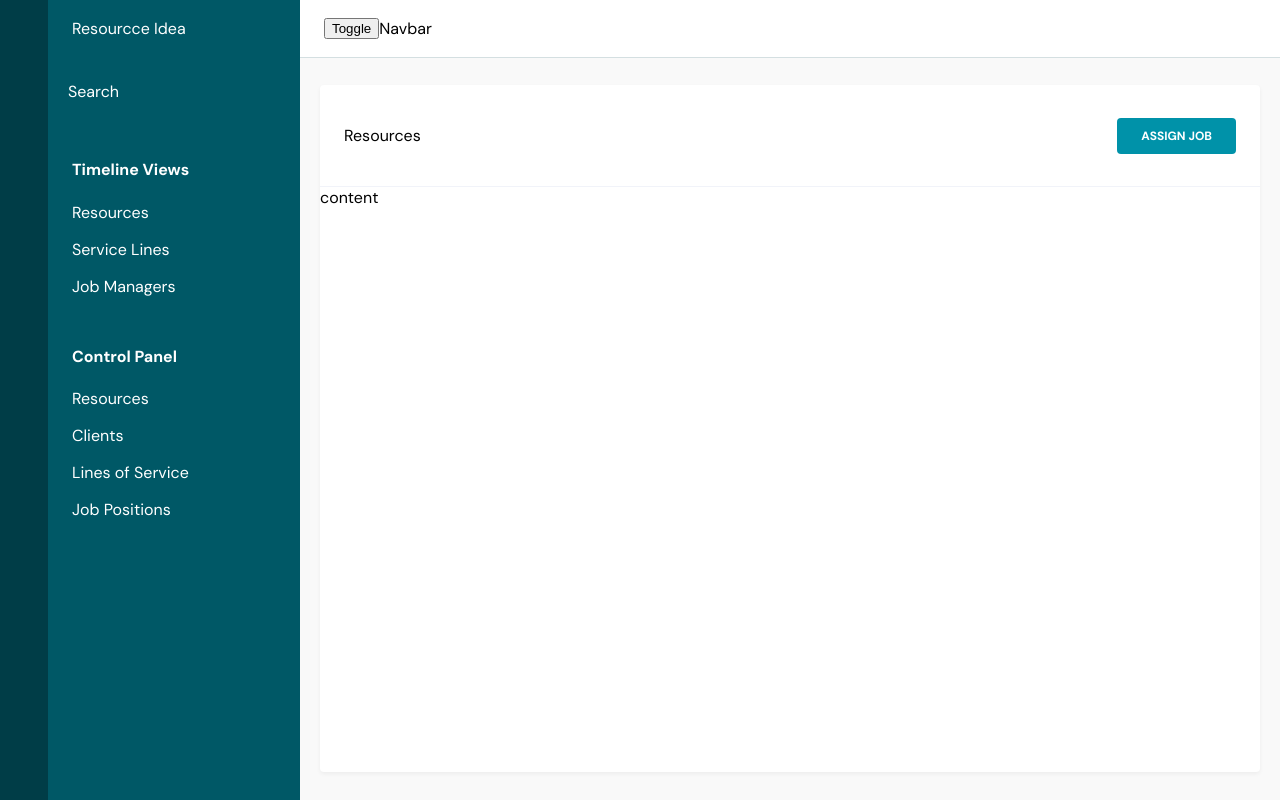
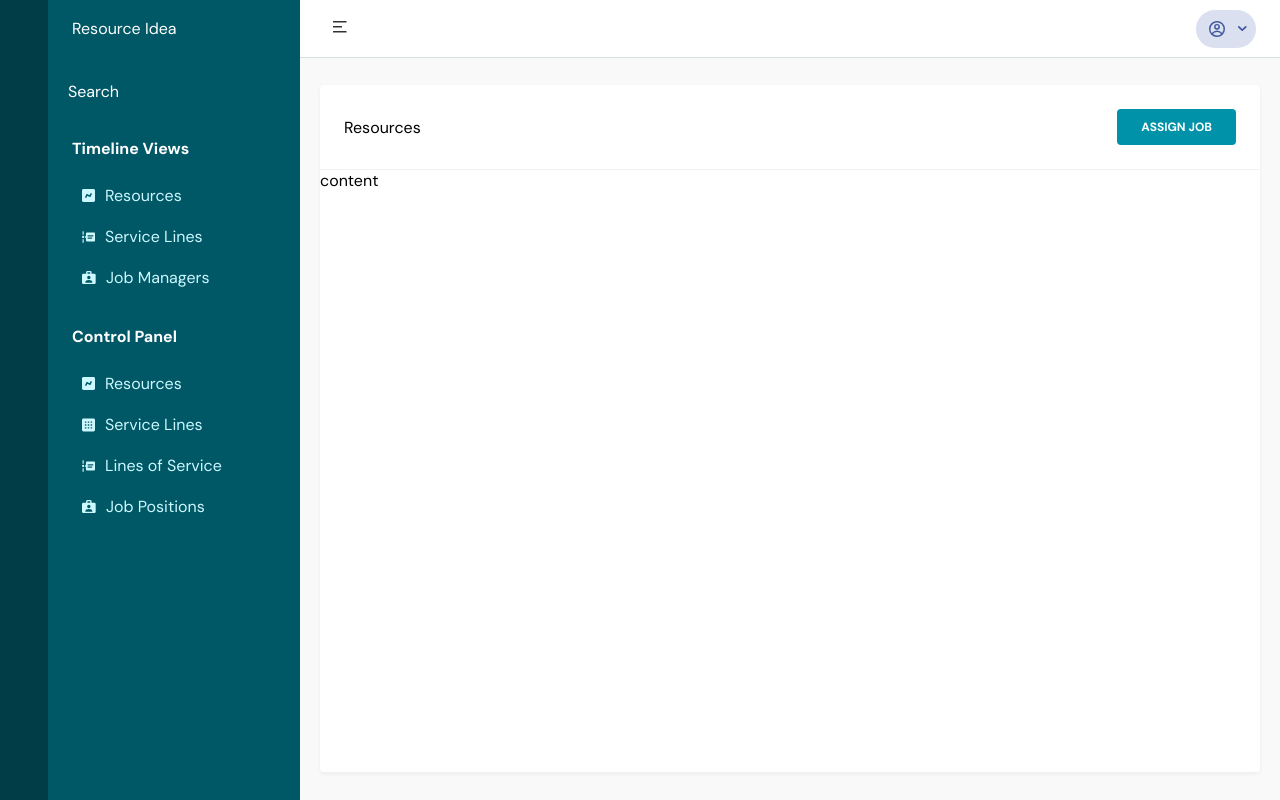
Before and after one commit to resourceidea/resourceideaui, a Next.js app: page / in a window 1280 px wide. Built offline with nearby package versions, Linux system fonts and the light colour scheme.

Commit message:
add icons

```diff
--- a/package.json
+++ b/package.json
@@ -20,6 +20,7 @@
     "@types/styled-system": "^5.1.11",
     "@typescript-eslint/eslint-plugin": "^4.21.0",
     "@typescript-eslint/parser": "^4.21.0",
+    "babel-plugin-styled-components": "^1.12.0",
     "eslint": "^7.23.0",
     "eslint-config-airbnb": "^18.2.1",
     "eslint-import-resolver-typescript": "^2.4.0",
--- /dev/null
+++ b/src/components/common/Button/IconButton.tsx
@@ -0,0 +1,35 @@
+import React, { FunctionComponent, ReactEventHandler } from 'react'
+import styled from "styled-components";
+
+const StyledButton = styled.button`
+  appearance: none;
+  outline: none;
+  margin: 0;
+  border: none;
+  cursor: pointer;
+  font-size: 0.75rem !important;
+  font-weight: 600;
+  padding: 4px !important;
+  font-family: "DM Sans", san-serif !important;
+  border-radius: 4px;
+  text-transform: uppercase;
+  background-color: transparent;
+  svg {
+    pointer-events: none;
+  }
+  `;
+
+interface IconButtonProps {
+  children: React.ReactChild;
+  title: string;
+  onClick?: ReactEventHandler;
+}
+
+const IconButton: FunctionComponent<IconButtonProps> = ({ children, onClick, title }) => {
+  return (
+    <StyledButton onClick={onClick} title={title}>
+      {children}
+    </StyledButton>
+  )
+}
+export default IconButton;
--- a/src/components/common/Navbar/index.tsx
+++ b/src/components/common/Navbar/index.tsx
@@ -1,5 +1,14 @@
 import React from "react";
 import styled from "styled-components";
+import useTheme from '@/lib/hooks/useTheme'
+import { MenuIcon, ProfileIcon, ChevronIcon } from '@/common/icons'
+import IconButton from '@/common/Button/IconButton'
+
+type NavProps = {
+  isOpen?: boolean;
+  setOpen: Function;
+};
+
 
 const Wrapper = styled.div`
   z-index: 2000;
@@ -11,21 +20,43 @@ const Wrapper = styled.div`
   align-items: center;
   padding-left: 24px;
   padding-right: 24px;
+  display:flex;
+  justify-content: space-between;
+`;
+const RightPane = styled.div``;
+
+const ProfileButton = styled.button`
+  cursor: pointer;
+  border: none;
+  outline: none;
+  background: ${(props) => props.theme.colors.navy[2]};
+  padding: 7px 9px;
+  border-radius: 200px;
+  width: 60px;
+  position: relative;
+  display: flex !important;
+  justify-content: space-between;
+  align-items: center;
+  &:hover {
+    filter: brightness(0.95)
+  }
 `;
 
-type NavProps = {
-  isOpen?: boolean;
-  setOpen?: Function;
-};
 const Navbar = ({ setOpen }: NavProps) => {
-  const toggleSidebar = (e) => {
+  const theme = useTheme()
+  const toggleSidebar = (e: React.SyntheticEvent) => {
     e.preventDefault();
-    setOpen((open) => !open);
+    setOpen((open: boolean) => !open);
   };
   return (
     <Wrapper>
-      <button onClick={toggleSidebar}>Toggle</button>
-      Navbar
+      <IconButton onClick={toggleSidebar} title="Menu button"><MenuIcon /></IconButton>
+      <RightPane>
+        <ProfileButton>
+          <ProfileIcon fill={theme.colors.navy[5]} />
+          <ChevronIcon width={9} height={6} fill={theme.colors.navy[5]} />
+        </ProfileButton>
+      </RightPane>
     </Wrapper>
   );
 };
--- a/src/components/common/Text/index.tsx
+++ b/src/components/common/Text/index.tsx
@@ -1,13 +1,14 @@
 import React from "react";
 import styled from "styled-components";
-import { variant } from "styled-system";
+import { variant as systemVariant } from "styled-system";
 
-const StyledText = styled("p")(
+const StyledText = styled('p')(
   {
-    fontFamily: "DM Sans, , sans-serif",
+    fontFamily: "DM Sans, sans-serif",
+    margin: 0,
     color: "neutral.black1",
   },
-  variant({
+  systemVariant({
     variants: {
       h1: {
         fontWeight: "800",
@@ -53,8 +54,6 @@ const StyledText = styled("p")(
     },
   })
 );
-
-function Text(props) {
 let tags = {
   h1: "h1",
   h2: "h2",
@@ -67,8 +66,29 @@ function Text(props) {
   caption: "p",
   button: "p",
 };
-  let tag = tags[props.variant] || "p";
-  return <StyledText as={tag} {...props} />;
+
+interface TagTypes {
+  h1: "h1"
+  h2: "h2"
+  h3: "h3"
+  h4: "h4"
+  h5: "h5"
+  h6: "h6"
+  body1: "p"
+  body2: "p"
+  caption: "p"
+  button: "p"
+};
+interface TextProps {
+  variant?: keyof TagTypes;
+  className?: string;
+  children: React.ReactChild;
+}
+function Text(props: TextProps): React.ReactElement {
+  let { variant = 'body1', children, ...rest } = props
+  let tag = tags[variant] as keyof JSX.IntrinsicElements
+
+  return <StyledText as={tag} {...rest}>{children}</StyledText>;
 }
 
 export default Text;
--- a/src/components/common/icons/index.tsx
+++ b/src/components/common/icons/index.tsx
@@ -5,27 +5,84 @@ type IconProps = {
   height?: number;
   fill?: string;
   size?: number;
+  children?: React.ReactChildren | React.ReactChild
 };
 
-export const ResourceIcon = ({ size, width, height, fill }: IconProps) => (
+const SVGShell = ({ size, width, height, children }: IconProps) => (
   <svg
-    width={size ?? width ?? "13"}
-    height={size ?? height ?? "13"}
-    viewBox={`0 0 ${size ?? width ?? "13"} ${size ?? height ?? "13"}`}
+    width={size ?? width ?? 24}
+    height={size ?? height ?? 24}
+    viewBox={`0 0 ${size ?? width ?? 24} ${size ?? height ?? 24}`}
     fill="none"
     xmlns="http://www.w3.org/2000/svg"
   >
+    {children}
+  </svg>
+)
+
+export const ResourceIcon = (props: IconProps) => (
+  <SVGShell {...props}>
     <path
-      d={`M11.5556 13C12.3522 13 13 12.3522 13 11.5556V1.44444C13 0.647833 12.3522 0
-          11.5556 0H1.44444C0.647833 0 0 0.647833 0 1.44444V11.5556C0 12.3522 0.647833
-          13 1.44444 13H11.5556ZM4.73272 4.80856L7.62161 6.253L8.74322 4.0105L10.0353
-          4.65689L8.268 8.19217L5.37911 6.74772L4.2575 8.99022L2.96544 8.34383L4.73272
-          4.80856Z`}
-      fill={fill ?? "white"}
+      d="M11.556 13c.796 0 1.444-.648 1.444-1.444V1.444C13 .648 12.352 0 11.556 0H1.444C.648 0 0 .648 0 1.444v10.112C0 12.352.648 13 1.444 13h10.112zM4.733 4.809l2.889 1.444 1.121-2.242 1.292.646-1.767 3.535-2.889-1.444L4.258 8.99l-1.293-.646 1.768-3.535z"
+      fill={props.fill ?? '#333'}
     />
-  </svg>
+  </SVGShell>
 );
 
-export default {
-  ResourceIcon,
-};
+export const MenuIcon = (props: IconProps) => (
+  <SVGShell {...props}>
+    <path
+      d="M5 6h13.5v1.44H5V6zm0 5.04h9v1.44H5v-1.44zm0 5.04h13.5v1.44H5v-1.44z"
+      fill={props.fill ?? '#333'}
+    />
+  </SVGShell>)
+
+export const ProfileIcon = (props: IconProps) => (
+  <SVGShell {...props}>
+    <>
+      <path
+        fillRule="evenodd"
+        clipRule="evenodd"
+        d="M14.91 9.818a2.909 2.909 0 11-5.818 0 2.909 2.909 0 015.817 0zm-1.455 0a1.454 1.454 0 11-2.91 0 1.454 1.454 0 012.91 0z"
+        fill={props.fill ?? '#333'}
+      />
+      <path
+        fillRule="evenodd"
+        clipRule="evenodd"
+        d="M12 4a8 8 0 100 16 8 8 0 000-16zm-6.545 8c0 1.52.518 2.92 1.387 4.03a6.536 6.536 0 015.205-2.576 6.535 6.535 0 015.158 2.515A6.546 6.546 0 105.455 12zM12 18.546a6.519 6.519 0 01-4.125-1.464 5.085 5.085 0 014.172-2.173 5.084 5.084 0 014.138 2.124A6.52 6.52 0 0112 18.545z"
+        fill={props.fill ?? '#333'}
+      />
+    </>
+  </SVGShell>)
+
+export const ChevronIcon = (props: IconProps) => (
+  <SVGShell {...props}>
+    <path
+      d="M.235.258c.323-.33.773-.357 1.168 0l2.898 2.778L7.198.258c.395-.357.846-.33 1.167 0 .324.33.303.887 0 1.197-.3.31-3.48 3.338-3.48 3.338a.812.812 0 01-1.17 0S.538 1.765.236 1.455c-.303-.31-.323-.867 0-1.197z"
+      fill={props.fill ?? '#333'}
+    />
+  </SVGShell>)
+
+export const ServiceIcon = (props: IconProps) => (
+  <SVGShell {...props}>
+    <path
+      d="M1.696.348v3.391H.566V.348h1.13zM.566 11.652h1.13V8.261H.566v3.391zM2.26 6A1.13 1.13 0 100 6a1.13 1.13 0 002.26 0zM13 2.609V9.39c0 .628-.503 1.13-1.13 1.13H5.087a1.13 1.13 0 01-1.13-1.13v-2.26L2.827 6l1.13-1.13V2.609a1.13 1.13 0 011.13-1.13h6.783c.627 0 1.13.502 1.13 1.13zm-2.826 3.956H5.652v1.13h4.522v-1.13zm1.13-2.26H5.652v1.13h5.652v-1.13z"
+      fill={props.fill ?? '#333'}
+    />
+  </SVGShell>)
+
+export const JobIcon = (props: IconProps) => (
+  <SVGShell {...props}>
+    <path
+      d="M12.316 2.737H9.579V1.368A1.368 1.368 0 008.21 0H5.474c-.76 0-1.369.609-1.369 1.368v1.369H1.368C.608 2.737 0 3.346 0 4.105v7.527A1.368 1.368 0 001.368 13h10.948a1.368 1.368 0 001.368-1.368V4.105a1.369 1.369 0 00-1.368-1.368zM5.474 1.368H8.21v1.369H5.474V1.368zM6.842 4.79a1.71 1.71 0 110 3.421 1.71 1.71 0 010-3.42zm3.421 6.843H3.421v-.856c0-.944 1.533-1.71 3.421-1.71 1.889 0 3.421.766 3.421 1.71v.856z"
+      fill={props.fill ?? '#333'}
+    />
+  </SVGShell>)
+
+export const ClientIcon = (props: IconProps) => (
+  <SVGShell {...props}>
+    <path
+      d="M1.444.5h10.112A1.444 1.444 0 0113 1.944v10.112a1.444 1.444 0 01-1.444 1.444H1.444A1.444 1.444 0 010 12.056V1.944A1.444 1.444 0 011.444.5zM2.89 3.389v1.444h1.444V3.39H2.89zm2.889 0v1.444h1.444V3.39H5.778zm2.889 0v1.444h1.444V3.39H8.667zM2.889 6.278v1.444h1.444V6.278H2.89zm2.889 0v1.444h1.444V6.278H5.778zm2.889 0v1.444h1.444V6.278H8.667zM2.889 9.167v1.444h1.444V9.167H2.89zm2.889 0v1.444h1.444V9.167H5.778zm2.889 0v1.444h1.444V9.167H8.667z"
+      fill={props.fill ?? '#333'}
+    />
+  </SVGShell>)
--- a/src/components/layout/Shell/SideNav.tsx
+++ b/src/components/layout/Shell/SideNav.tsx
@@ -2,9 +2,22 @@ import React from "react";
 import styled from "styled-components";
 import Link from "next/link";
 import Text from "@/common/Text";
+import { ResourceIcon, ServiceIcon, JobIcon, ClientIcon } from '@/common/icons'
+import useTheme from '@/lib/hooks/useTheme'
+
+interface SideNavProps {
+  open: boolean;
+}
+interface NavlinkProps extends SideNavProps {
+  href: string;
+  icon: React.ReactElement;
+  text: string;
+}
 
 const Wrapper = styled.div`
   color: white;
+  flex-grow:1;
+  width: ${(props: SideNavProps) => props.open ? 'unset' : '48px'};
 `;
 const TopPanel = styled.div`
   height: 57px;
@@ -17,77 +30,79 @@ const SearchPanel = styled.div`
   padding: 24px 20px;
 `;
 const NavPanel = styled.div`
-  padding-left: 24px;
-  padding-right: 24px;
+  padding-left: ${(props: SideNavProps) => props.open ? '24px' : '0px'};
+  padding-right: ${(props: SideNavProps) => props.open ? '24px' : '0px'};
   padding-top: 12px;
   ul {
     padding: 0;
     list-style: none;
   }
+  .title-text {
+    text-align: ${(props: SideNavProps) => props.open ? 'unset' : 'center'};
+  }
 `;
 
-const SideNav = () => {
+
+const AnchorLink = styled.a`
+  cursor: pointer;
+  border-radius: 4px;
+  width: 100%;
+  text-decoration: none;
+  padding: ${(props: SideNavProps) => props.open ? '10px' : '10px 0px'};
+  display: flex;
+  justify-content: ${(props: SideNavProps) => props.open ? 'unset' : 'center'};
+  color: ${props => props.theme.colors.teal[2]};
+  align-items: center;
+  &:hover {
+    color: ${props => props.theme.colors.teal[1]};
+    background-color:${props => props.theme.colors.teal[6]};
+    svg {
+      fill: ${props => props.theme.colors.teal[2]};
+    }
+  }
+  &.selected {
+  background-color:${props => props.theme.colors.teal[6]};
+  }
+  .navlink-text {
+    margin-left: 10px;
+  }
+`;
+
+const Navlink: React.FunctionComponent<NavlinkProps> = ({ href, text, icon, open }) => {
   return (
-    <Wrapper>
-      <TopPanel>Resourcce Idea</TopPanel>
-      <SearchPanel>Search</SearchPanel>
-      <NavPanel>
-        <Text variant="h4">Timeline Views</Text>
+    <li style={{ paddingLeft: open ? '0px' : '6px', paddingRight: open ? '0px' : '6px' }}>
+      <Link href={href}>
+        <AnchorLink open={open}>
+          {icon}
+          {open && <Text variant="body1" className="navlink-text">{text}</Text>}
+        </AnchorLink>
+      </Link>
+    </li>
+  )
+}
+
+const SideNav: React.FunctionComponent<SideNavProps> = ({ open }) => {
+  const theme = useTheme()
+  const iconColor = theme.colors.teal[2]
+  return (
+    <Wrapper open={open}>
+      <TopPanel>{open ? 'Resource Idea' : 'R'}</TopPanel>
+      <SearchPanel>{open ? 'Search' : 'S'}</SearchPanel>
+      <NavPanel open={open}>
+        <Text variant="h4" className="title-text">{open ? 'Timeline Views' : 'T V'}</Text>
         <ul>
-          <li>
-            <Link href="#">
-              <a>
-                <Text variant="p">Resources</Text>
-              </a>
-            </Link>
-          </li>
-          <li>
-            <Link href="#">
-              <a>
-                <Text variant="p">Service Lines</Text>
-              </a>
-            </Link>
-          </li>
-          <li>
-            <Link href="#">
-              <a>
-                <Text variant="p">Job Managers</Text>
-              </a>
-            </Link>
-          </li>
+          <Navlink open={open} text="Resources" href="#" icon={<ResourceIcon size={13} fill={iconColor} />} />
+          <Navlink open={open} text="Service Lines" href="#" icon={<ServiceIcon width={13} height={12} fill={iconColor} />} />
+          <Navlink open={open} text="Job Managers" href="#" icon={<JobIcon width={14} height={13} fill={iconColor} />} />
         </ul>
       </NavPanel>
-      <NavPanel>
-        <Text variant="h4">Control Panel</Text>
+      <NavPanel open={open}>
+        <Text variant="h4" className="title-text">{open ? 'Control Panel' : 'C P'}</Text>
         <ul>
-          <li>
-            <Link href="#">
-              <a>
-                <Text variant="p">Resources</Text>
-              </a>
-            </Link>
-          </li>
-          <li>
-            <Link href="#">
-              <a>
-                <Text variant="p">Clients</Text>
-              </a>
-            </Link>
-          </li>
-          <li>
-            <Link href="#">
-              <a>
-                <Text variant="p">Lines of Service</Text>
-              </a>
-            </Link>
-          </li>
-          <li>
-            <Link href="#">
-              <a>
-                <Text variant="p">Job Positions</Text>
-              </a>
-            </Link>
-          </li>
+          <Navlink open={open} text="Resources" href="#" icon={<ResourceIcon size={13} fill={iconColor} />} />
+          <Navlink open={open} text="Service Lines" href="#" icon={<ClientIcon width={13} height={14} fill={iconColor} />} />
+          <Navlink open={open} text="Lines of Service" href="#" icon={<ServiceIcon width={13} height={12} fill={iconColor} />} />
+          <Navlink open={open} text="Job Positions" href="#" icon={<JobIcon width={14} height={13} fill={iconColor} />} />
         </ul>
       </NavPanel>
     </Wrapper>
--- a/src/components/layout/Shell/index.tsx
+++ b/src/components/layout/Shell/index.tsx
@@ -13,7 +13,7 @@ const Shell = ({ children }: ShellProps) => {
     <Wrapper>
       <Sidebar open={open}>
         <SidePanel />
-        <SideNav />
+        <SideNav open={open}/>
       </Sidebar>
       <Mainbar>
         <Navbar setOpen={setOpen} />
--- /dev/null
+++ b/src/lib/hooks/useTheme.ts
@@ -0,0 +1,8 @@
+import { useContext } from 'react';
+import { ThemeContext } from 'styled-components';
+
+const useTheme = () => {
+  return useContext(ThemeContext)
+}
+
+export default useTheme;
```
Also changed, not shown: src/pages/_document.tsx (+24 -2 lines), .babelrc (added), 1 other file (tests, documents, lock files or other folders). Lines whose indentation alone changed are shown as unchanged.
